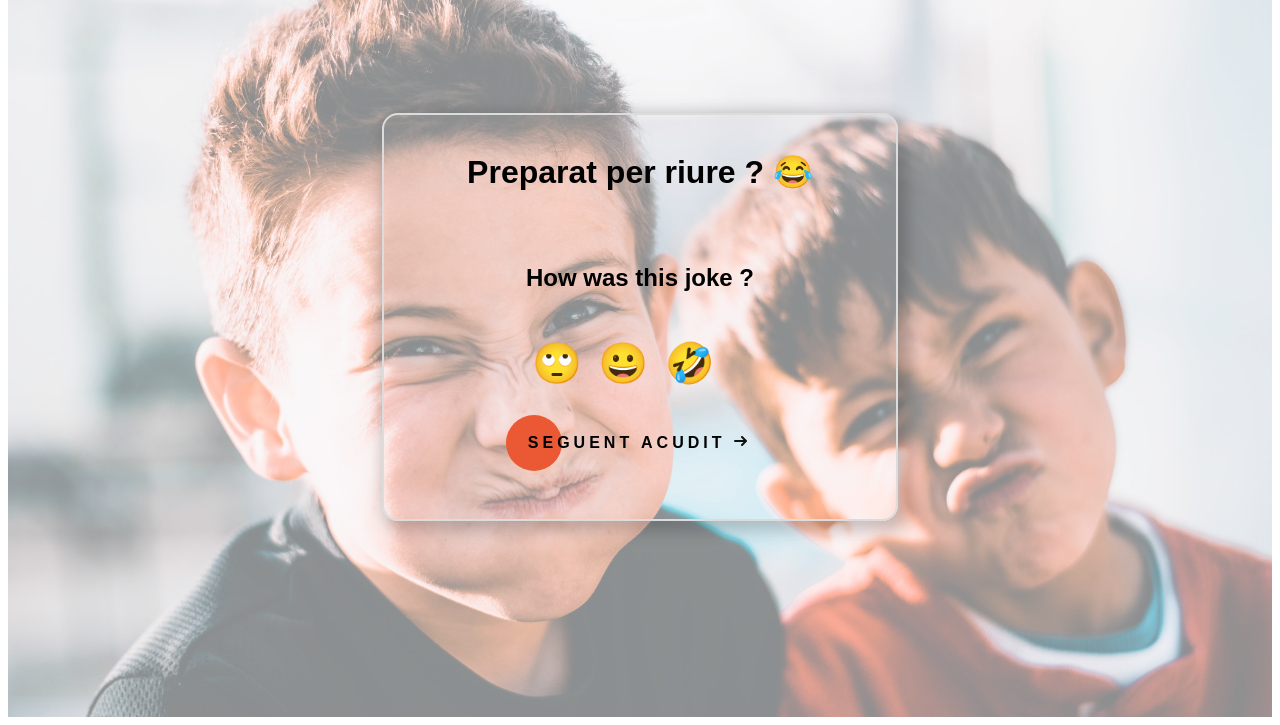
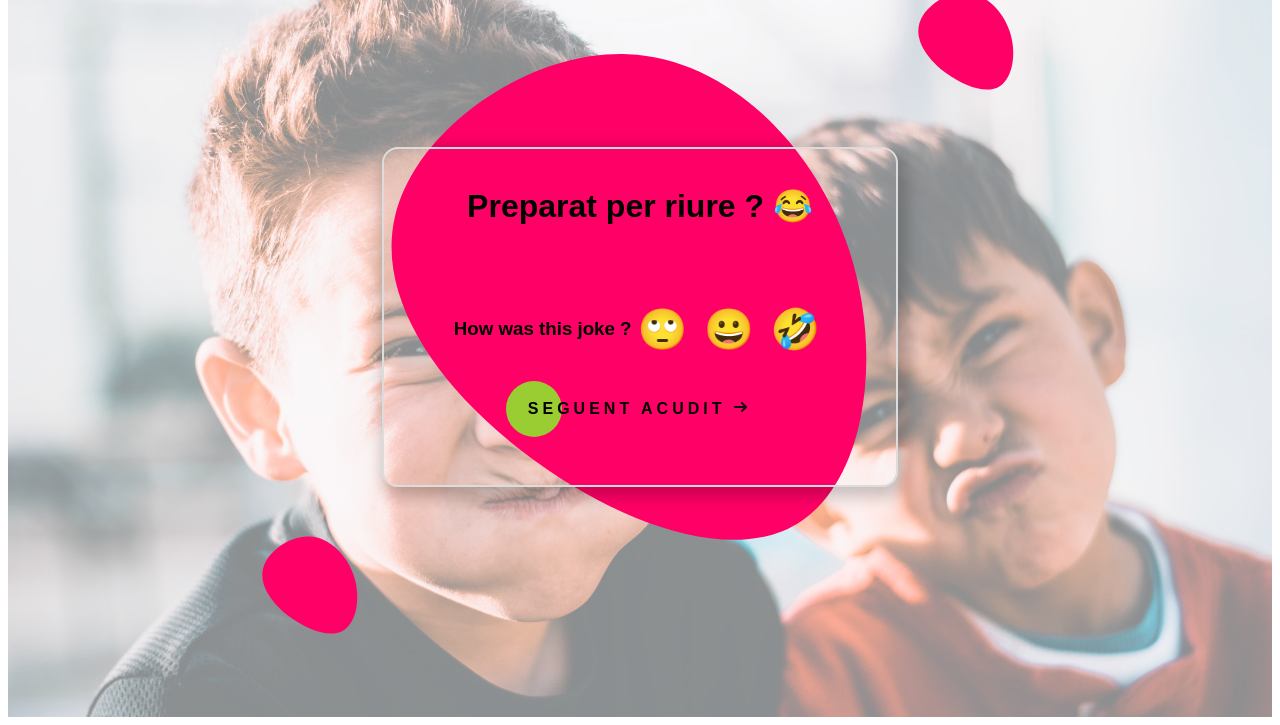
Before and after one commit to Ezequiel-MO/Sprint5, a plain HTML site: page dist/index.html in a window 1280 px wide. Both pictures are taken after a click on the button "SEGUENT ACUDIT". Shown: the part 91-816 px from the top of the page. Drawn offline with Linux system fonts and the light colour scheme; no server answers.

Commit message:
ADD: Solution to Exercise 6

```diff
--- a/dist/index.html
+++ b/dist/index.html
@@ -8,6 +8,9 @@
     <title>Jokes</title>
 </head>
 <body>
+    <div id='side-blob1' class="side-blob1"></div>
+    <div id='side-blob2' class="side-blob2"></div>
+    <div class="root" id='root'>
         <div class="weather">
             <img src="" alt="icon" id="weather-icon"/>
             <h3 id="temperature"></h3><span>ºC</span>
@@ -17,7 +20,7 @@
             <div id="jokes" class='jokes'></div>
             <form id="form" class="form">
                 <div class="hidden" id='rating'>
-                <h2>How was this joke ?</h2>
+                    <h3>How was this joke ?</h3>
                     <div class="formButtons">
                         <button type="submit" id="bad" name='bad' value='bad'><h1>🙄</h1></button>
                         <button type="submit" id="funny" name='funny' value='funny'><h1>😀</h1></button>
@@ -34,6 +37,8 @@
             </form>
 
         </div>
+    </div>
+
     <script src="jokes.js"></script>
 </body>
 </html>
--- a/dist/jokes.js
+++ b/dist/jokes.js
@@ -8,9 +8,10 @@ var __awaiter = (this && this.__awaiter) || function (thisArg, _arguments, P, ge
         step((generator = generator.apply(thisArg, _arguments || [])).next());
     });
 };
+const root = document.getElementById('root');
 const jokeInDom = document.getElementById('jokes');
 const generateJokeButton = document.getElementById('generate-joke');
-const h2 = document.createElement('h2');
+const h3 = document.createElement('h3');
 const form = document.getElementById('form');
 const bad = document.getElementById('bad');
 const funny = document.getElementById('funny');
@@ -18,13 +19,15 @@ const hilarious = document.getElementById('hilarious');
 const ratingButtons = document.getElementById('rating');
 const weatherIcon = document.getElementById('weather-icon');
 const temperature = document.getElementById('temperature');
+const blob1 = document.getElementById('side-blob1');
+const blob2 = document.getElementById('side-blob2');
 let reportAcudits = [];
 let joke;
 const weatherApiKey = "876d8e428d4184ffa9414a76bd35027d";
 const displayJoke = (joke) => {
-    h2.textContent = null;
-    h2.textContent = joke;
-    jokeInDom === null || jokeInDom === void 0 ? void 0 : jokeInDom.appendChild(h2);
+    h3.textContent = null;
+    h3.textContent = joke;
+    jokeInDom === null || jokeInDom === void 0 ? void 0 : jokeInDom.appendChild(h3);
 };
 const generateJokeAlt = () => __awaiter(void 0, void 0, void 0, function* () {
     const response = yield fetch('http://api.icndb.com/jokes/random');
@@ -104,15 +107,26 @@ const getPosition = () => {
 const randomJokes = () => {
     let evenNumber;
     evenNumber = Math.floor(Math.random() * 100) % 2 ? true : false;
-    if (evenNumber)
+    if (evenNumber) {
         generateJoke();
-    else
+        root.classList.replace('blob1', 'blob2');
+        blob1.classList.replace('blob1', 'blob2');
+        blob2.classList.replace('blob1', 'blob2');
+    }
+    else {
         generateJokeAlt();
+        root.classList.replace('blob2', 'blob1');
+        blob1.classList.replace('blob2', 'blob1');
+        blob2.classList.replace('blob2', 'blob1');
+    }
 };
 generateJokeButton.addEventListener('click', () => {
     randomJokes();
     showRating();
     getPosition();
+    root.classList.add('blob1');
+    blob1.classList.add('blob1');
+    blob2.classList.add('blob1');
 });
 form.addEventListener('submit', (e) => {
     e.preventDefault();
--- a/dist/styles.css
+++ b/dist/styles.css
@@ -1,8 +1,4 @@
 body {
-    height: 100vh;
-    display: flex;
-    justify-content: center;
-    align-items: center;
     font-family: Avenir, sans-serif;
     position: relative;
 }
@@ -21,6 +17,24 @@ body::after{
     position: absolute;
     z-index: -1;
 
+}
+
+.root{
+    height: 100vh;
+    display: flex;
+    justify-content: center;
+    align-items: center;
+    background-position: center;
+    background-repeat: no-repeat;
+    background-size: contain;
+}
+
+.blob1{
+    background-image: url('./assets/blob1.svg');
+}
+
+.blob2{
+    background-image: url('./assets/blob2.svg');
 }
 
 .weather{
@@ -65,14 +79,33 @@ body::after{
 
 }
 
-.jokes h2{
+.side-blob1{
+    position: absolute;
+    bottom: 3rem;
+    left:14rem;
+}
+
+.side-blob2{
+    position: absolute;
+    top: 3rem;
+    right:10rem;
+}
+
+.side-blob1, .side-blob2 {
+    height: 10rem;
+    width: 14rem;
+    z-index: 5;
+    background-repeat: no-repeat;
+    background-position: cover;
+}
+
+.jokes h3{
   color: blue;
   text-align: center;
   margin-top: 4rem;
 }
 
 .form {
-
     margin: 2rem 0;
     display: flex;
     flex-direction: column;
@@ -84,7 +117,9 @@ body::after{
 }
 
 .visible {
-    display: inline;
+    display: flex;
+    justify-content: center;
+    align-items: center;
 }
 
 .formButtons button {
@@ -116,7 +151,7 @@ body::after{
     left: 0;
     display: block;
     border-radius: 28px;
-    background: #ea5933;
+    background: yellowgreen;
     width: 56px;
     height: 56px;
     transition: all .3s ease;
```
Also changed, not shown: dist/assets/blob1.svg (added), dist/assets/blob2.svg (added), 1 other file. Lines whose indentation alone changed are shown as unchanged.
